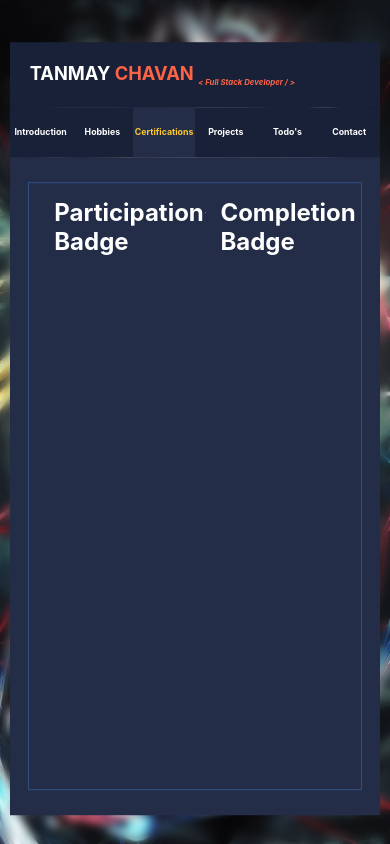
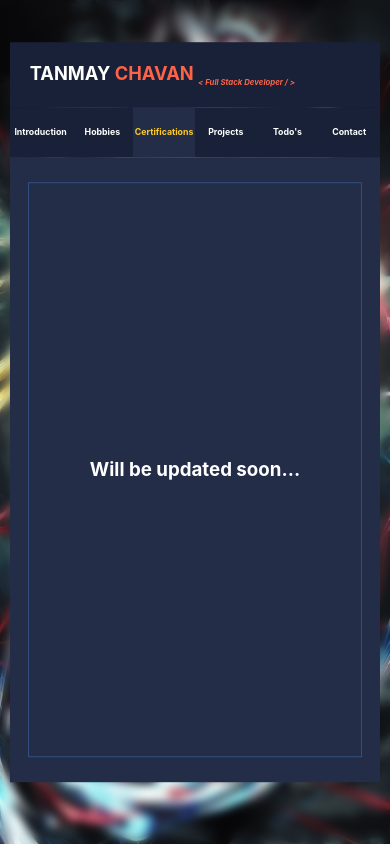
Before and after one commit to TanmayChavan-2403/Portfolio, a React (Create React App) app: page / in a window 390 px wide. Both pictures are taken after a click on the element "Certifications". Built offline with nearby package versions, Linux system fonts and the light colour scheme.

Commit message:
Updated code for more responsiveness in website

```diff
--- a/src/home.js
+++ b/src/home.js
@@ -17,11 +17,24 @@ class Home extends Component {
         }
     };
 
+    manageDimention(){
+        // Setting size of content container
+        let navbarHeight = document.getElementById('navbar').offsetHeight
+        let footerHeight = document.getElementById('footer').offsetHeight
+        document.getElementById('content').style.height = `${footerHeight - navbarHeight}px`;
+    }
+
     componentDidMount(){
+
+        // Setting size of content container
+        let navbarHeight = document.getElementById('navbar').offsetHeight
+        let footerHeight = document.getElementById('footer').offsetHeight
+        document.getElementById('content').style.height = `${footerHeight - navbarHeight}px`;
+
+        // Code responsible for slideshow
         this.setState({
             divContainer: document.getElementById('p1'),
             btnContainer: document.querySelector('.intro'),
-            // containerImage: document.getElementById('img1'),
         })
         const folder = 'demonSlayer';
         const numOfImages = 16;
@@ -38,19 +51,20 @@ class Home extends Component {
             }
         }, 5000)
 
+        // Setting subscription
+        window.addEventListener('resize', this.manageDimention)
+
     }
 
     display(id, btn) {
         if (this.state.divContainer) {
-            this.state.divContainer.style.visibility = 'hidden';
-            this.state.divContainer.style.opacity = '0';
+            this.state.divContainer.style.display = 'none';
             this.state.btnContainer.style.background = 'none';
             this.state.btnContainer.style.color = 'white';
         }
         const container = document.getElementById(`p${id}`);
         const button = document.querySelector(`.${btn}`);
-        container.style.visibility = 'visible';
-        container.style.opacity = '1';
+        container.style.display = 'block';
         button.style.background = '#232d48';
         button.style.color = '#ffcc29';
 
@@ -83,7 +97,7 @@ class Home extends Component {
                         </section>
 
                         <section id='footer'>
-                            <div className='navbar'>
+                            <div id='navbar'>
                                 <div className='intro nav' onClick={() => this.display(1, 'intro')} >  <h2> Introduction </h2>  </div>
                                 <div className='hobbies nav' onClick={() => this.display(2, 'hobbies')}> <h2> Hobbies </h2>  </div>
                                 <div className='extracurr nav' onClick={() => this.display(3, 'extracurr')}> <h2> Certifications </h2> </div>
@@ -92,14 +106,12 @@ class Home extends Component {
                                 <div className='contact nav' onClick={() => this.display(6, 'contact')}><h2> Contact </h2></div>
                             </div>
 
-                            <div className='content'>
+                            <div id='content'>
+
                                 {/* Page 1 container */}
                                 <div className='pages' id='p1'>
                                     {<Intro> </Intro>}
                                 </div>
-                                {/* <div className='content-image' id='img1'>
-                                    <img src='images/introImage.png' ></img>
-                                </div> */}
 
                                 {/* Page 2 container */}
                                 <div className='pages' id='p2' >
@@ -107,6 +119,14 @@ class Home extends Component {
                                 </div>
                                 {/* <div className='content-image' id='img2'>
                                     <img src='images/hobby.png' ></img>
+                                </div> */}
+
+                                {/* Page 3 container */}
+                                <div className='pages' id='p3' >
+                                    {<Extracurr> </Extracurr>}
+                                </div>
+                                {/* <div className='content-image' id='img3'>
+                                    <img src='images/certification.png' ></img>
                                 </div> */}
 
                                 {/* Page 4 container */}
@@ -126,14 +146,6 @@ class Home extends Component {
                                     <img src='images/todo.png' ></img>
                                 </div> */}
 
-
-                                {/* Page 3 container */}
-                                <div className='pages' id='p3' >
-                                    {<Extracurr> </Extracurr>}
-                                </div>
-                                {/* <div className='content-image' id='img3'>
-                                    <img src='images/certification.png' ></img>
-                                </div> */}
 
 
                                 {/* Page 6 container */}
--- a/src/routes/css/contact.css
+++ b/src/routes/css/contact.css
@@ -32,9 +32,10 @@ a{
 }
 
 #p6{
-    visibility: hidden;
-    opacity: 0;
     transition: .5s;
+    position: relative;
+    display: none;
+    height: 100%;
 }
 
 
--- a/src/routes/css/extracurr.css
+++ b/src/routes/css/extracurr.css
@@ -14,6 +14,7 @@ img{
     background: #232d48;
     width: 100%;
     height: 100%;
+    color: white;
     position: absolute;
     scrollbar-width: none;
     padding: 25px 0px;
@@ -21,43 +22,10 @@ img{
 }
 
 
-.extracurrContainer h1{
-    color: white;
-}
-
-
 #p3{
-    visibility: hidden;
-    opacity: 0;
     transition: .5s;
-}
-
-#img3{
-    opacity: 0;
-    transition: .5s;
-}
-
-#badge-details{
-    width: 100%;
-    height: 60px;
-    margin-left: 3%;
-    display: flex;
-}
-
-.bdg{
-    width: 50%;
-    height: 100%;
-    display: flex;
-}
-
-.bdg h2{
-    padding: 15px;
-    color: white;
-}
-
-
-.badge-image{
-    width: 20%;
+    position: relative;
+    display: none;
     height: 100%;
 }
 
@@ -66,11 +34,7 @@ img{
     height: 100%;
     margin: auto auto;
     border: 1px solid var(--border);
+    display: flex;
+    justify-content: center;
+    align-items: center;
 }
-
-#certificates{
-    width: 100%;
-    height: 200vh;
-    overflow-y: scroll;
-    scrollbar-width: none;
-}
--- a/src/routes/css/hobbies.css
+++ b/src/routes/css/hobbies.css
@@ -33,9 +33,10 @@ font-family: 'Source Sans Pro', sans-serif; */
 }
 
 #p2{
-    visibility: hidden;
-    opacity: 0;
     transition: .5s;
+    position: relative;
+    display: none;
+    height: 100%;
 }
 
 #img2{
@@ -46,7 +47,7 @@ font-family: 'Source Sans Pro', sans-serif; */
 .hobby{
     /* border: 1px solid var(--border); */
     width: 85%;
-    height: fit-content;
+    height: 80px;
     position: relative;
     background-color: #182137;
     display: flex;
@@ -65,15 +66,16 @@ font-family: 'Source Sans Pro', sans-serif; */
 }
 
 .hobbyName{
+    position: relative;
     width: 90%;
     height: 100%;
+    display: flex;
+    align-items: center;
+    color: rgb(241, 241, 241);
+    font-family: 'Rubik', sans-serif;
 }
 
-.hobbyName h2{
-    color: rgb(241, 241, 241);
-    font-family: 'Rubik', sans-serif;
-    padding: 25px;
-}
+
 
 
 
@@ -89,6 +91,19 @@ font-family: 'Source Sans Pro', sans-serif; */
     }
 
     .hobby{
-        font-size: 3vw;
+        font-size: 18px;
+        height: 80px;
     }
 }
+
+
+@media screen and (max-width: 600px){
+    .hobby{
+        font-size: 12px;
+        height: 70px;
+    }
+
+    .hobbyIcon{
+        padding: 5px;
+    }
+}
--- a/src/routes/css/home.css
+++ b/src/routes/css/home.css
@@ -81,7 +81,7 @@ body, html{
 
 #header{
     width: 100%;
-    height: auto;
+    height: 20%;
     display: flex;
     background-color: #182137;
 }
@@ -122,7 +122,7 @@ sub{
     height: 80%;
 }
 
-.navbar{
+#navbar{
     width: 100%;
     height: fit-content;
     display: flex;
@@ -144,7 +144,7 @@ sub{
     background: #0d192c;
 }
 
-.content{
+#content{
     width: 100%;
     height: 100%;
 }
@@ -154,9 +154,6 @@ sub{
     /* border: 1px solid #19355f; */
     width: 100%;
     height: 68%;
-    position: absolute;
-    visibility: hidden;
-    opacity: 0;
 }
 
 
@@ -234,6 +231,10 @@ sub{
         height: 100vh;
     }
 
+    #header{
+        height: fit-content;
+    }
+
     #name{
         font-size: 4vw;
         padding: 20px;
--- a/src/routes/css/intro.css
+++ b/src/routes/css/intro.css
@@ -1,7 +1,8 @@
 #p1{
-    visibility: visible;
-    opacity: 1;
     transition: .5s;
+    position: relative;
+    display: block;
+    height: 100%;
 }
 
 #img1{
@@ -74,6 +75,7 @@
     height: fit-content;
     /* background-color: #182137; */
     margin: auto auto;
+    margin-bottom: 30px;
     display: flex;
     flex-wrap: wrap;
     gap: 30px;
@@ -312,9 +314,7 @@
 
 /*  Media Query */
 @media screen and (max-width: 1000px){
-    .introduction{
-        font-size: 4vw;
-    }
+
 
     .language{
         height: 60px;
@@ -322,7 +322,7 @@
 
     .language p{
         width: 60%;
-        font-size: 3.5vw;
+        font-size: 18px;
     }
 
     .langIcon{
--- a/src/routes/css/projects.css
+++ b/src/routes/css/projects.css
@@ -36,9 +36,10 @@ a{
 }
 
 #p4{
-    visibility: hidden;
-    opacity: 0;
     transition: .5s;
+    position: relative;
+    display: none;
+    height: 100%;
 }
 
 
@@ -71,7 +72,7 @@ a{
 }
 
 .projectIcon{
-    width: 10%;
+    width: 15%;
     height: 80px;
     padding: 5px;
 }
@@ -82,7 +83,7 @@ a{
 }
 
 .projectName{
-    width: 80%;
+    width: 75%;
     height: 80px;
     position: relative;
 }
@@ -95,19 +96,12 @@ a{
 
 .projectArrow{
     cursor: pointer;
-    width: 8%;
+    width: 10%;
     height: 80px;
     position: relative;
     transform: rotate(-90deg);
     transition: .6s;
-}
-
-.projectArrow img{
-    width: 60%;
-    position: absolute;
-    top: 50%;
-    left: 50%;
-    transform: translate(-50%, -50%);
+    padding: 15px;
 }
 
 .projectContent{
@@ -145,11 +139,18 @@ a{
     }
 
     .projectName h2{
-        font-size: 3vw;
+        font-size: 20px;
         padding: 18px 10px;
     }
+}
 
-    .prj{
-        height: 6vh;
+@media screen and (max-width: 600px){
+    .projectName h2{
+        font-size: 18px;
     }
+
+    .projectArrow{
+        padding: 0px 3px;
+    }
+
 }
--- a/src/routes/css/todos.css
+++ b/src/routes/css/todos.css
@@ -28,9 +28,10 @@
 }
 
 #p5{
-    visibility: hidden;
-    opacity: 0;
     transition: .5s;
+    position: relative;
+    display: none;
+    height: 100%;
 }
 
 #img5{
--- a/src/routes/extracurr.js
+++ b/src/routes/extracurr.js
@@ -13,28 +13,7 @@ class Extracurr extends Component{
         return (
             <div className='extracurrContainer'>
                 <div id = "certifications">
-                    <div id = 'badge-details'>
-                        <div className="bdg">
-                            <div class="badge-image">
-                                <img src="images/participation.png"></img>
-                            </div>
-                            <h2>
-                                Participation Badge
-                            </h2>
-                        </div>
-                        <div className="bdg">
-                            <div class="badge-image">
-                                <img src="images/completion.png"></img>
-                            </div>
-                            <h2>
-                                Completion Badge
-                            </h2>
-                        </div>
-                    </div>
-
-                    < div id = "certificates">
-
-                    </div>
+                    <h1> Will be updated soon... </h1>
                 </div>
             </div>
         )
--- a/src/routes/projects.js
+++ b/src/routes/projects.js
@@ -11,6 +11,11 @@ class Projects extends Component {
     }
 
     toggleContainer(id, height) {
+        // Calculating height value for content container
+        let paragraphHeight = document.getElementsByClassName('projectContent')[id].offsetHeight + 70;
+
+
+
         let arrow = document.querySelectorAll('.projectArrow')[id];
         let content = document.querySelectorAll('.prj')[id];
 
@@ -26,7 +31,7 @@ class Projects extends Component {
         }
         else {
             console.log('Its reaching here');
-            content.style.height = `${height}px`;
+            content.style.height = `${paragraphHeight}px`;
             arrow.style.transform = 'rotate(90deg)';
             this.setState({
                 toggled: [...this.state.toggled, id],
@@ -69,7 +74,7 @@ class Projects extends Component {
                         </div>
                     </div>
 
-                    <div className='fileRenamer prj'>
+                    <div className='fileRenamer prj' style={{height:'50px'}}>
                         <div className='projectIcon'>
                             <img src='images/programming.png'></img>
                         </div>
```
